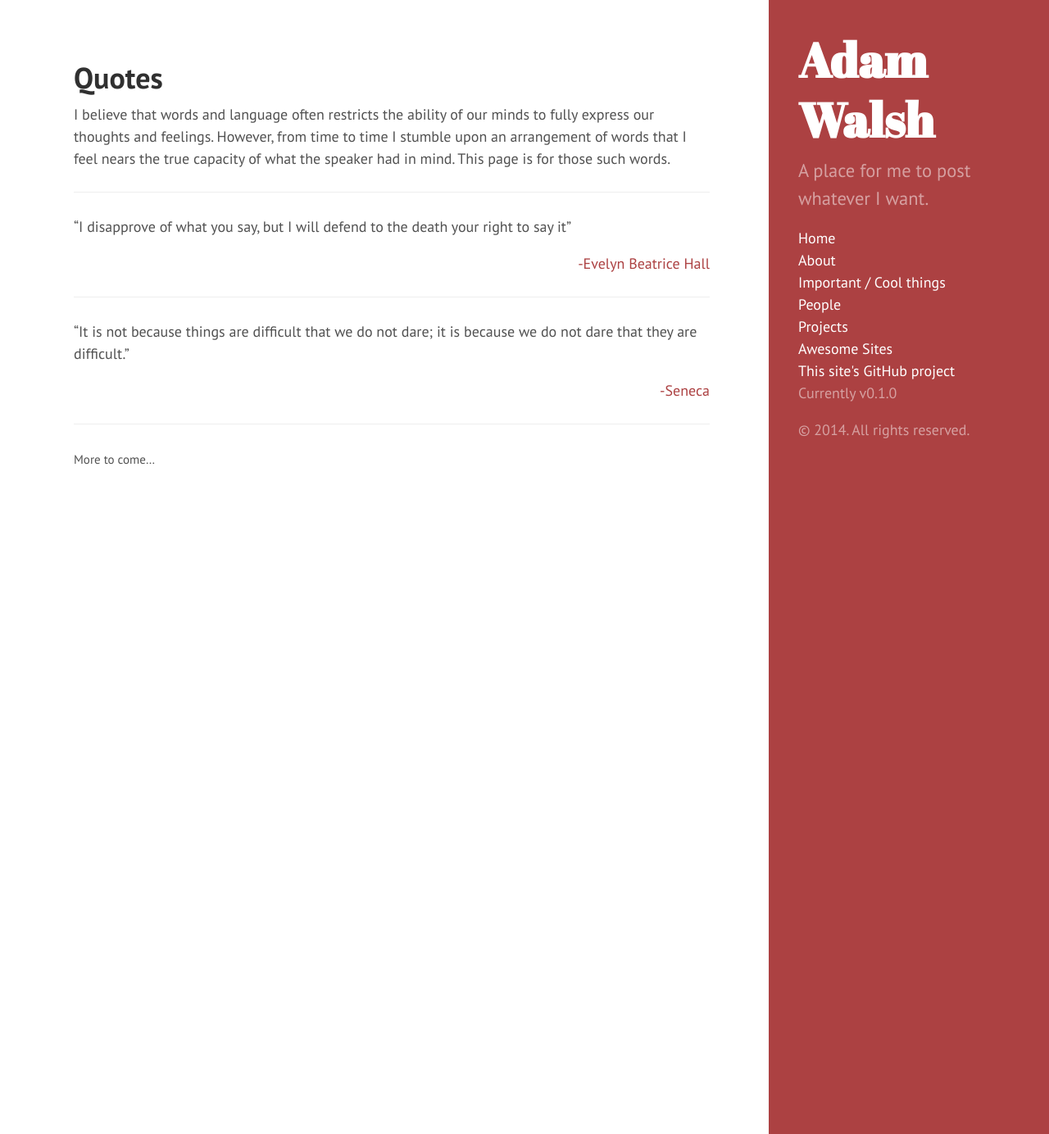
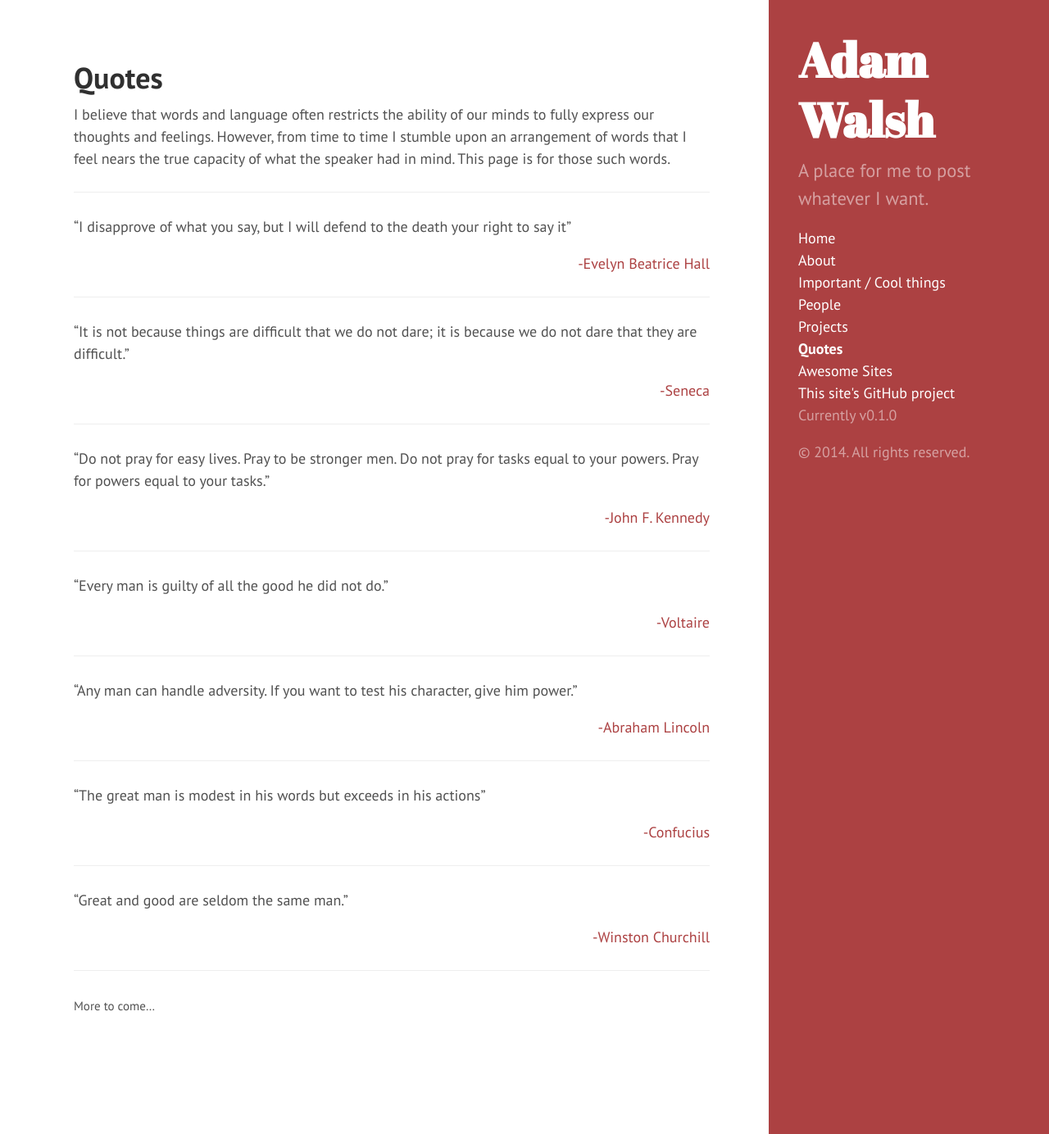
Before and after one commit to walshie4/walshie4.github.io, a Jekyll site: the page built from quotes.md, in a window 1280 px wide and 1384 px high. Shown: the whole window at 82% size. Built offline with Jekyll 4.4.1, drawn with Linux system fonts in a browser that asks for light colours; Markdown is read by kramdown in place of the engine named in the settings.

Commit message:
Added some great quotes, put quotes page back on the sidebar

```diff
--- a/quotes.md
+++ b/quotes.md
@@ -21,4 +21,34 @@
 
 -----------------
 
+"Do not pray for easy lives. Pray to be stronger men. Do not pray for tasks equal to your powers. Pray for powers equal to your tasks."
+
+<p style='text-align: right;'><a href="http://en.wikipedia.org/wiki/John_F._Kennedy">-John F. Kennedy</a></p>
+
+-----------------
+
+"Every man is guilty of all the good he did not do."
+
+<p style='text-align: right;'><a href="http://en.wikipedia.org/wiki/Voltaire">-Voltaire</a></p>
+
+-----------------
+
+"Any man can handle adversity. If you want to test his character, give him power."
+
+<p style='text-align: right;'><a href="http://en.wikipedia.org/wiki/Abraham_Lincoln">-Abraham Lincoln</a></p>
+
+-----------------
+
+"The great man is modest in his words but exceeds in his actions"
+
+<p style='text-align: right;'><a href="http://en.wikipedia.org/wiki/Confucius">-Confucius</a></p>
+
+----------------
+
+"Great and good are seldom the same man."
+
+<p style='text-align: right;'><a href="http://en.wikipedia.org/wiki/Winston_Churchill">-Winston Churchill</a></p>
+
+----------------
+
 <small>More to come...</small>
```
Also changed, not shown: other parts of quotes.md (+1 -1 lines).
